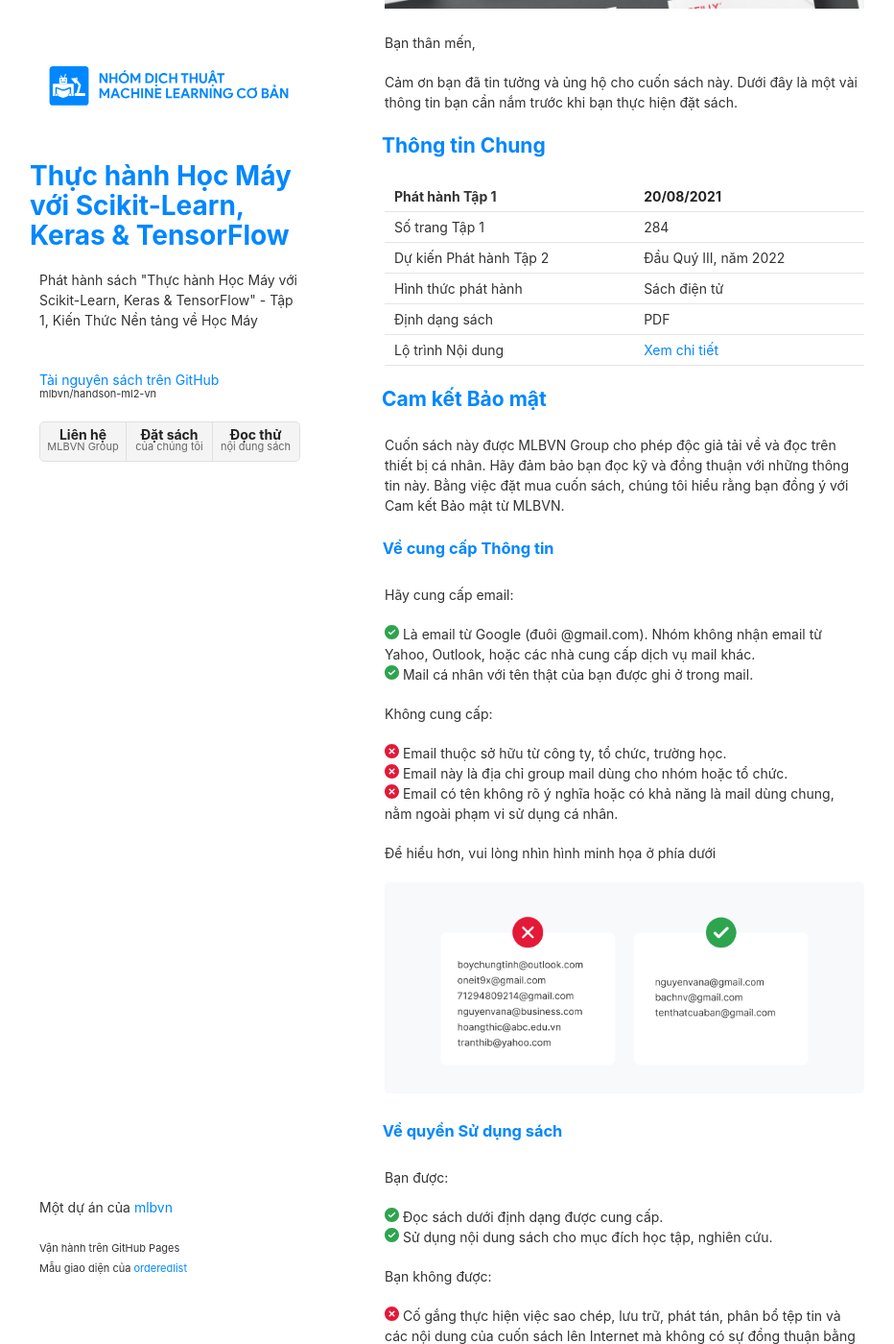
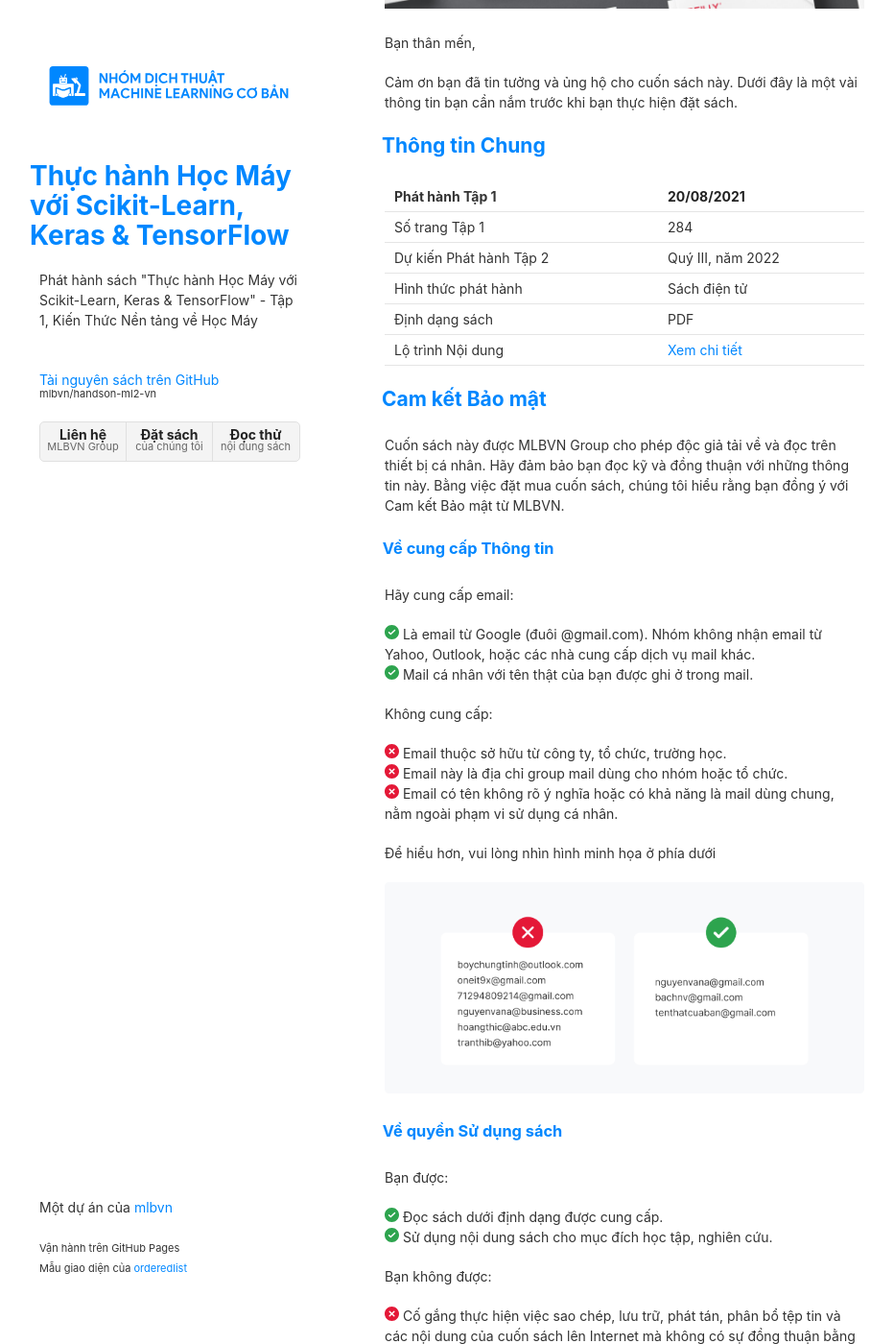
Before and after one commit to mlbvn/hml-book, a Jekyll site: the page built from index.md, in a window 1280 px wide and 1400 px high, scrolled down 382 px. Shown: the whole window at 96% size, without its empty margins (169-1101 px from the left). Built offline with Jekyll 4.4.1, drawn with Linux system fonts in a browser that asks for light colours; our own code applies the rules of GitHub Pages for plain Markdown files; some of the changed text lies outside the part shown.

Commit message:
minor fix

```diff
--- a/index.md
+++ b/index.md
@@ -10,7 +10,7 @@ Dưới đây là một vài thông tin bạn cần nắm trước khi bạn th
 | Phát hành Tập 1         | **20/08/2021**                  |
 |-------------------------|---------------------------------|
 | Số trang Tập 1          | 284                             |
-| Dự kiến Phát hành Tập 2 | Đầu Quý III, năm 2022           |
+| Dự kiến Phát hành Tập 2 | Quý III, năm 2022               |
 | Hình thức phát hành     | Sách điện tử                    |
 | Định dạng sách          | PDF                             |
 | Lộ trình Nội dung       | [Xem chi tiết](./lo-trinh.html) |
```
Also changed, not shown: other parts of index.md (+1 -4 lines).
